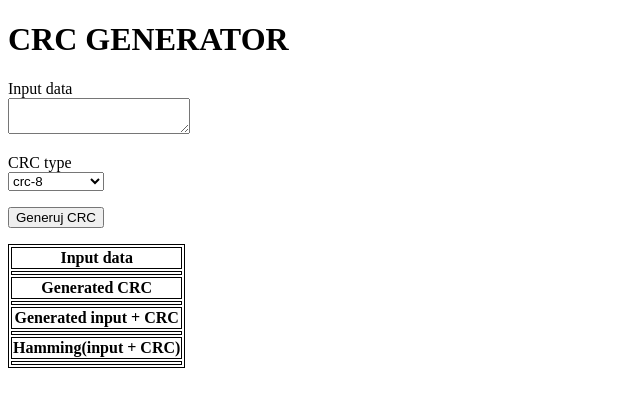
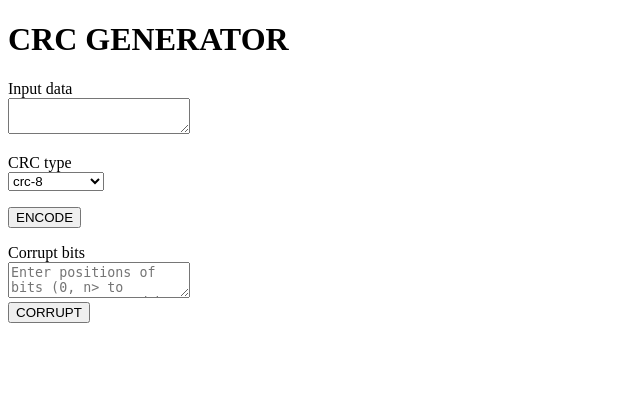
Before and after one commit to r0somak/crc_hamming, a Flask app: page / in a window 1280 px wide. Shown: the top 407 px of the page, without its empty margins (0-640 px from the left). Run offline with Flask 2, Linux system fonts and the light colour scheme; lists and menus that the app fills with data are empty.

Commit message:
Colorization of corrupted bits

```diff
--- a/app/routes.py
+++ b/app/routes.py
@@ -1,7 +1,7 @@
 from flask import render_template
 from flask import jsonify
-from flask import redirect
 from flask import request
+from flask import make_response
 
 from app import app
 from app.form import CrcForm
@@ -12,10 +12,13 @@ from app.utils import generate_crc, zfill_crc
 def create_form():
     crc_form = CrcForm()
     print(f"FORM ERRORS: {crc_form.errors}")
-    return render_template('base.html', form=crc_form)
+    return make_response(render_template('base.html', form=crc_form), 200)
 
 @app.route('/hamming', methods=['POST'])
 def generate_hamming():
+    input_data = request.values['inputData']
+    if len(input_data) < 10:
+        return make_response(f"Input data has {len(input_data)} chars, minimum 10 required", 400)
     crc = generate_crc(request.values['inputData'], request.values['crcType'])
     crc = zfill_crc(crc)
 
@@ -25,9 +28,35 @@ def generate_hamming():
 
     inp_crc = binput + crc
 
-    return jsonify({
+    return make_response(jsonify({
         "crc": crc,
         "bitInputData": binput_8,
         "inp_crc": inp_crc,
         "hamming": hamming.encode(inp_crc),
-    })
+    }), 200)
+
+@app.route('/corrupt', methods=['POST'])
+def corrupt_data():
+    data = request.values['inputData']
+    lst_data = list(data)
+    positions = request.values['positions'].split(',')
+    try:
+        positions = [int(i.strip()) for i in positions]
+    except ValueError as e:
+        return make_response("Invalid input data", 400)
+    positions.sort()
+    if positions[-1] > len(data):
+        return make_response(u"Last position exceeds input data length.", 400)
+    lst_pos = list(positions)
+    for i in range(len(lst_pos)):
+        if lst_data[lst_pos[i]] == 1:
+            lst_data[lst_pos[i]] = 0
+        else:
+            lst_data[lst_pos[i]] = 1
+    lst_data = [str(i) for i in lst_data]
+    new_data = ''.join(lst_data)
+    print(positions)
+    return make_response(jsonify({
+        "corruptedData": new_data,
+        "corruptedPositions": positions,
+    }), 200)
--- a/app/static/css/prop.css
+++ b/app/static/css/prop.css
@@ -1,5 +1,6 @@
 table, th, td {
     border: 1px solid black;
+    font-size: large;
 }
 
 #loading {
--- a/app/static/js/test.js
+++ b/app/static/js/test.js
@@ -4,19 +4,24 @@ $( document ).ajaxStart(function() {
     $( "#loading" ).hide();
   });
 
-function colorizeHamming(str, id){
-        let coloredHamming = "";
+function colorizeHamming(str, id, positions=null){
+    let array = str.split('')
     let potega = 1;
     for (let i = 0; i<str.length; i++) {
         if (i === potega - 1) {
             potega += potega;
-                coloredHamming += str.charAt(i).fontcolor("red");
+            array[i] = str.charAt(i).fontcolor('green');
         }else {
-                coloredHamming += str[i];
+            array[i] = str[i];
+        }
+    }
+    if (positions != null){
+        for(let i = 0; i < positions.length; i++){
+            array[positions[i]] = str.charAt(positions[i]).fontcolor('red');
         }
     }
     let s1 = document.getElementById(id);
-        s1.innerHTML = coloredHamming;
+    s1.innerHTML = array.join('');
 }
 
 function hamming(){
@@ -30,13 +35,34 @@ function hamming(){
         dataType : "json"
     })
     .done(function(response){
-        $("#datatable").show();
         $("#0").text(response['bitInputData']);
         $("#1").text(response['crc']);
         $("#2").text(response['inp_crc']);
-        colorizeHamming(response['hamming'], 3)
-
-    }).fail(function(){
-        $("#0").text("CHINA BAD");
+        colorizeHamming(response['hamming'], 3);
+        $("#datatable").show();
+    }).fail(function(response){
+        $("#0").html(response.responseText.fontcolor('red'));
+        $("#datatable").show();
     });
 }
+
+function corrupt(){
+    let hamm = document.getElementById(3);
+    console.log(hamm.innerText)
+    $.ajax({
+        url : "http://localhost:5000/corrupt",
+        method : 'post',
+        data : {
+            inputData : hamm.innerText,
+            positions : $("#corBits").val()
+        },
+        dataType : "json"
+    })
+    .done(function(response){
+        colorizeHamming(response['corruptedData'], 4, response['corruptedPositions']);
+        $( "#corTable" ).show();
+    }).fail(function(response){
+        $("#4").html(response.responseText.fontcolor('red'));
+        $( "#corTable" ).show();
+    });
+}
--- a/app/templates/base.html
+++ b/app/templates/base.html
@@ -22,12 +22,12 @@
                 {{ form.crcType }}
             </p>
             <p>
-                <button type="button" onclick="hamming()">Generuj CRC</button>
+                <button type="button" onclick="hamming()">ENCODE</button>
             </p>
         </form>
         <p>
             <img id="loading" src="{{ url_for('static', filename='img/ajax-loader.gif') }}" hidden=True alt="loader">
-            <table id="datatable">
+            <table id="datatable" hidden=True>
                 <tr>
                   <th id="label1">Input data</th>
                 </tr>
@@ -53,5 +53,20 @@
                   <td id="3"></td>
               </table>
         </p>
+        <p>
+          <label for="corBits">Corrupt bits</label>
+          <br>
+          <textarea id="corBits" name="corruptedBits" placeholder="Enter positions of bits (0, n> to corrupt separatrd by commas"></textarea>
+          <br>
+          <button type="button" onclick="corrupt()">CORRUPT</button>
+          <table hidden=True id="corTable">
+            <tr>
+              <th id="label1">Corrupted data</th>
+            </tr>
+            <tr>
+              <td id="4"></td>
+            </tr>
+          </table>
+        </p>
     </body>
 </html>
```
Lines whose indentation alone changed are shown as unchanged.
